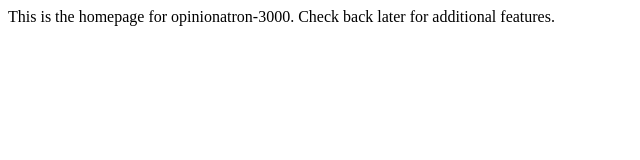
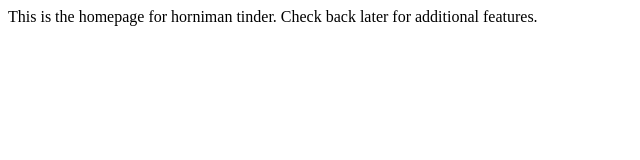
Before and after one commit to jcoombes/jcoombes.github.io, a plain HTML site: page index.html in a window 1280 px wide. Shown: the full height of the page, 0-640 px from the left. Drawn offline with Linux system fonts and the light colour scheme.

Commit message:
Update index.html

```diff
--- a/index.html
+++ b/index.html
@@ -2,6 +2,6 @@
 <html>
 <header></header>
 <body>
-This is the homepage for opinionatron-3000. Check back later for additional features.
+This is the homepage for horniman tinder. Check back later for additional features.
 </body>
 </html>
```
